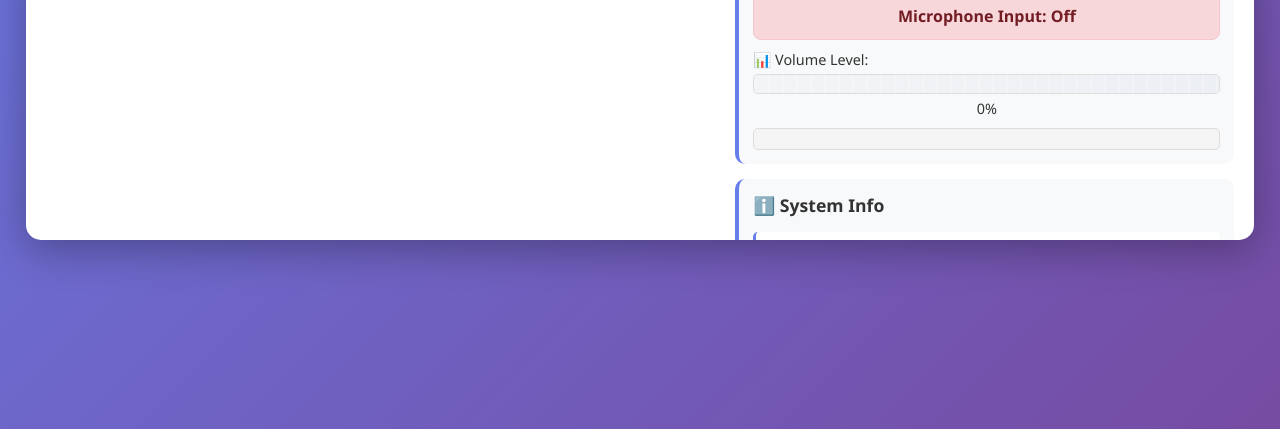
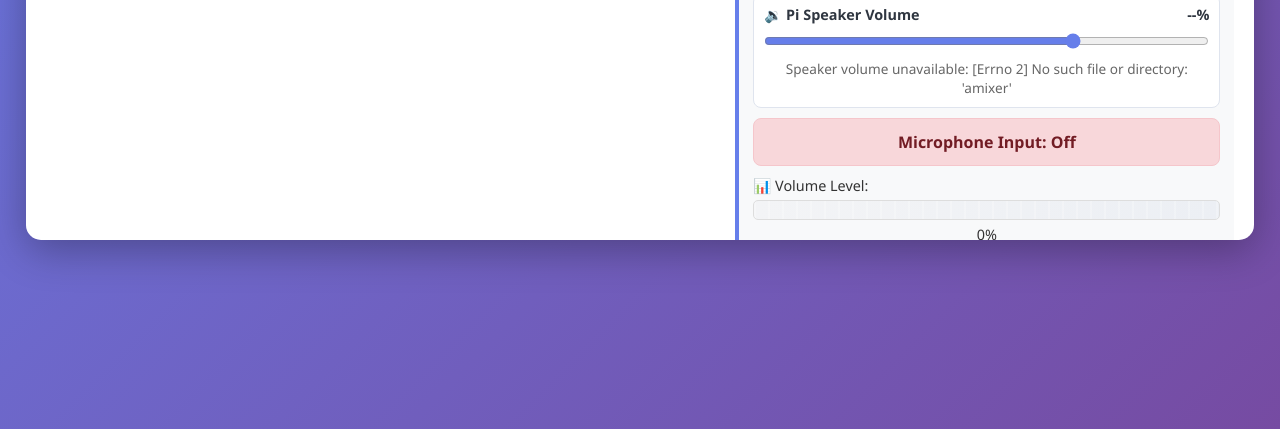
Before and after one commit to yuanyimail1005/surveillance, a Flask app: page / in a window 1280 px wide. Shown: the part 640-1069 px from the top of the page. Run offline with Flask 3, Linux system fonts and the light colour scheme.

Commit message:
add speaker control control on webpage

```diff
--- a/app.py
+++ b/app.py
@@ -12,6 +12,7 @@ import shutil
 import threading
 import queue
 import struct
+import re
 import werkzeug.serving
 
 logging.getLogger('werkzeug').setLevel(logging.ERROR)
@@ -90,6 +91,64 @@ else:
     print(f"⚠ Microphone not found, using default: {MICROPHONE_DEVICE}")
 
 print()
+
+SPEAKER_VOLUME_CONTROLS = ('Speaker', 'PCM', 'Master', 'Headphone')
+
+
+def _get_speaker_card_number():
+    """Resolve ALSA card number from detected speaker settings."""
+    if speaker_card:
+        return str(speaker_card)
+
+    if SPEAKER_DEVICE.startswith('hw:'):
+        # SPEAKER_DEVICE is like hw:<card>,<device>
+        device_part = SPEAKER_DEVICE[3:]
+        card_part = device_part.split(',')[0].strip()
+        if card_part:
+            return card_part
+
+    return None
+
+
+def _get_speaker_volume_percent():
+    """Read current speaker volume percent using amixer."""
+    card = _get_speaker_card_number()
+    if card is None:
+        return None, None
+
+    for control in SPEAKER_VOLUME_CONTROLS:
+        result = subprocess.run(
+            ['amixer', '-c', card, 'sget', control],
+            capture_output=True,
+            text=True
+        )
+        if result.returncode != 0:
+            continue
+
+        match = re.search(r'\[(\d{1,3})%\]', result.stdout)
+        if match:
+            return int(match.group(1)), control
+
+    return None, None
+
+
+def _set_speaker_volume_percent(volume_percent):
+    """Set speaker volume percent using amixer, trying common controls."""
+    card = _get_speaker_card_number()
+    if card is None:
+        return None
+
+    volume_percent = max(0, min(100, int(volume_percent)))
+    for control in SPEAKER_VOLUME_CONTROLS:
+        result = subprocess.run(
+            ['amixer', '-c', card, 'sset', control, f'{volume_percent}%'],
+            capture_output=True,
+            text=True
+        )
+        if result.returncode == 0:
+            return control
+
+    return None
 
 # Audio playback queue
 PLAYBACK_CHUNK_MS = 200
@@ -361,12 +420,70 @@ def play_audio():
         print(f"❌ Play audio endpoint error: {e}")
         return jsonify({'status': 'error', 'message': str(e)}), 500
 
+
+@app.route('/speaker_volume', methods=['GET'])
+def get_speaker_volume():
+    """Get current Raspberry Pi speaker volume."""
+    try:
+        volume_percent, control = _get_speaker_volume_percent()
+        if volume_percent is None:
+            return jsonify({
+                'status': 'error',
+                'available': False,
+                'message': 'Could not read speaker volume via amixer'
+            }), 500
+
+        return jsonify({
+            'status': 'ok',
+            'available': True,
+            'volume': volume_percent,
+            'control': control
+        })
+    except Exception as e:
+        return jsonify({'status': 'error', 'message': str(e), 'available': False}), 500
+
+
+@app.route('/speaker_volume', methods=['POST'])
+def set_speaker_volume():
+    """Set Raspberry Pi speaker volume."""
+    try:
+        payload = request.get_json(silent=True) or {}
+        if 'volume' not in payload:
+            return jsonify({'status': 'error', 'message': 'Missing volume'}), 400
+
+        requested_volume = int(payload['volume'])
+        requested_volume = max(0, min(100, requested_volume))
+
+        used_control = _set_speaker_volume_percent(requested_volume)
+        if used_control is None:
+            return jsonify({
+                'status': 'error',
+                'message': 'Could not set speaker volume via amixer'
+            }), 500
+
+        current_volume, _ = _get_speaker_volume_percent()
+        if current_volume is None:
+            current_volume = requested_volume
+
+        return jsonify({
+            'status': 'ok',
+            'volume': current_volume,
+            'control': used_control
+        })
+    except ValueError:
+        return jsonify({'status': 'error', 'message': 'Volume must be an integer'}), 400
+    except Exception as e:
+        return jsonify({'status': 'error', 'message': str(e)}), 500
+
 @app.route('/status')
 def status():
+    speaker_volume, speaker_control = _get_speaker_volume_percent()
     return jsonify({
         'camera': camera_proc is not None and camera_proc.poll() is None,
         'audio': audio_proc is not None and audio_proc.poll() is None,
-        'queue_size': audio_queue.qsize()
+        'queue_size': audio_queue.qsize(),
+        'speaker_volume': speaker_volume,
+        'speaker_control': speaker_control
     })
 
 if __name__ == '__main__':
--- a/templates/index.html
+++ b/templates/index.html
@@ -256,6 +256,30 @@
             text-align: center;
         }
 
+        .speaker-volume-control {
+            margin-top: 12px;
+            padding: 10px;
+            border: 1px solid #dfe4ee;
+            border-radius: 8px;
+            background: #ffffff;
+        }
+
+        .speaker-volume-label {
+            display: flex;
+            justify-content: space-between;
+            align-items: center;
+            font-size: 0.9em;
+            color: #2f3640;
+            margin-bottom: 8px;
+            font-weight: 600;
+        }
+
+        .speaker-slider {
+            width: 100%;
+            accent-color: #667eea;
+            cursor: pointer;
+        }
+
         @media (max-width: 992px) {
             body {
                 overflow: auto;
@@ -366,6 +390,22 @@
                             🎤 Start Talking
                         </button>
                     </div>
+                    <div class="speaker-volume-control">
+                        <div class="speaker-volume-label">
+                            <span>🔉 Pi Speaker Volume</span>
+                            <span id="speaker-volume-value">--%</span>
+                        </div>
+                        <input
+                            id="speaker-volume-slider"
+                            class="speaker-slider"
+                            type="range"
+                            min="0"
+                            max="100"
+                            value="70"
+                            step="1"
+                        >
+                        <p class="volume-text" id="speaker-volume-status">Loading speaker volume...</p>
+                    </div>
                     <div id="talk-status" class="status inactive">
                         Microphone Input: Off
                     </div>
@@ -409,6 +449,7 @@
         let nextListenPlayTime = 0;
         let listenMeterSmooth = 0;
         let talkMeterSmooth = 0;
+        let speakerVolumeDebounceTimer = null;
 
         // Debug logging
         function debug(msg) {
@@ -492,6 +533,76 @@
                 talkMeterSmooth = 0;
             }
             updateVolumeMeter(barId, textId, 0, meterType);
+        }
+
+        function updateSpeakerVolumeUI(volume, statusText) {
+            const slider = document.getElementById('speaker-volume-slider');
+            const value = document.getElementById('speaker-volume-value');
+            const status = document.getElementById('speaker-volume-status');
+            if (!slider || !value || !status) return;
+
+            const clamped = Math.max(0, Math.min(100, Number(volume) || 0));
+            slider.value = clamped;
+            value.textContent = `${clamped}%`;
+            if (statusText) {
+                status.textContent = statusText;
+            }
+        }
+
+        async function fetchSpeakerVolume() {
+            const status = document.getElementById('speaker-volume-status');
+            try {
+                const response = await fetch('/speaker_volume');
+                const data = await response.json();
+                if (!response.ok || data.status !== 'ok') {
+                    throw new Error(data.message || `HTTP ${response.status}`);
+                }
+
+                updateSpeakerVolumeUI(data.volume, `Using ${data.control} control`);
+            } catch (error) {
+                if (status) {
+                    status.textContent = `Speaker volume unavailable: ${error.message}`;
+                }
+            }
+        }
+
+        async function sendSpeakerVolume(volume) {
+            const status = document.getElementById('speaker-volume-status');
+            try {
+                const response = await fetch('/speaker_volume', {
+                    method: 'POST',
+                    headers: { 'Content-Type': 'application/json' },
+                    body: JSON.stringify({ volume })
+                });
+                const data = await response.json();
+                if (!response.ok || data.status !== 'ok') {
+                    throw new Error(data.message || `HTTP ${response.status}`);
+                }
+
+                updateSpeakerVolumeUI(data.volume, `Speaker volume set (${data.control})`);
+            } catch (error) {
+                if (status) {
+                    status.textContent = `Failed to set speaker volume: ${error.message}`;
+                }
+            }
+        }
+
+        function initializeSpeakerVolumeControl() {
+            const slider = document.getElementById('speaker-volume-slider');
+            if (!slider) return;
+
+            slider.addEventListener('input', (event) => {
+                const vol = Number(event.target.value);
+                updateSpeakerVolumeUI(vol, 'Adjusting...');
+                if (speakerVolumeDebounceTimer) {
+                    clearTimeout(speakerVolumeDebounceTimer);
+                }
+                speakerVolumeDebounceTimer = setTimeout(() => {
+                    sendSpeakerVolume(vol);
+                }, 180);
+            });
+
+            fetchSpeakerVolume();
         }
 
         // Toggle listening to remote microphone
@@ -798,6 +909,8 @@
             stopTalking();
         });
 
+        initializeSpeakerVolumeControl();
+
         console.log('Page loaded - surveillance system ready');
     </script>
 </body>
```
